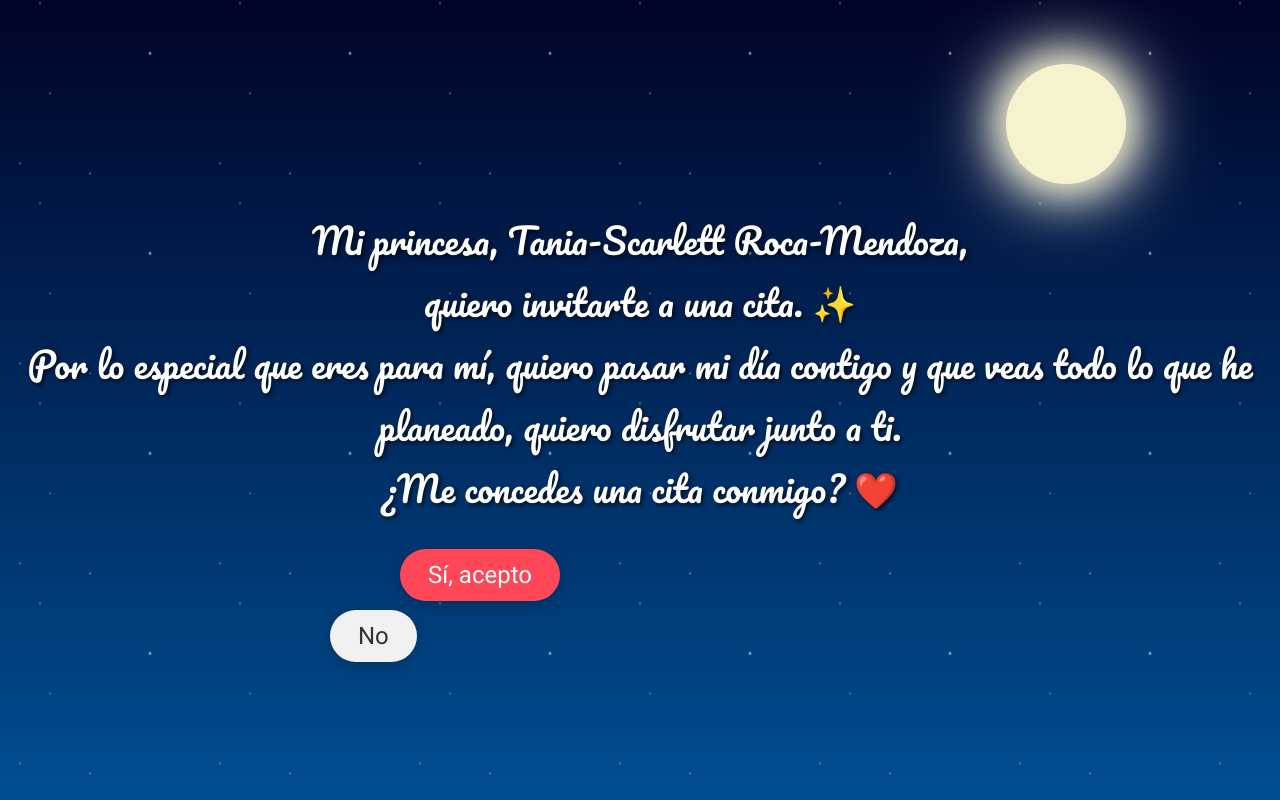
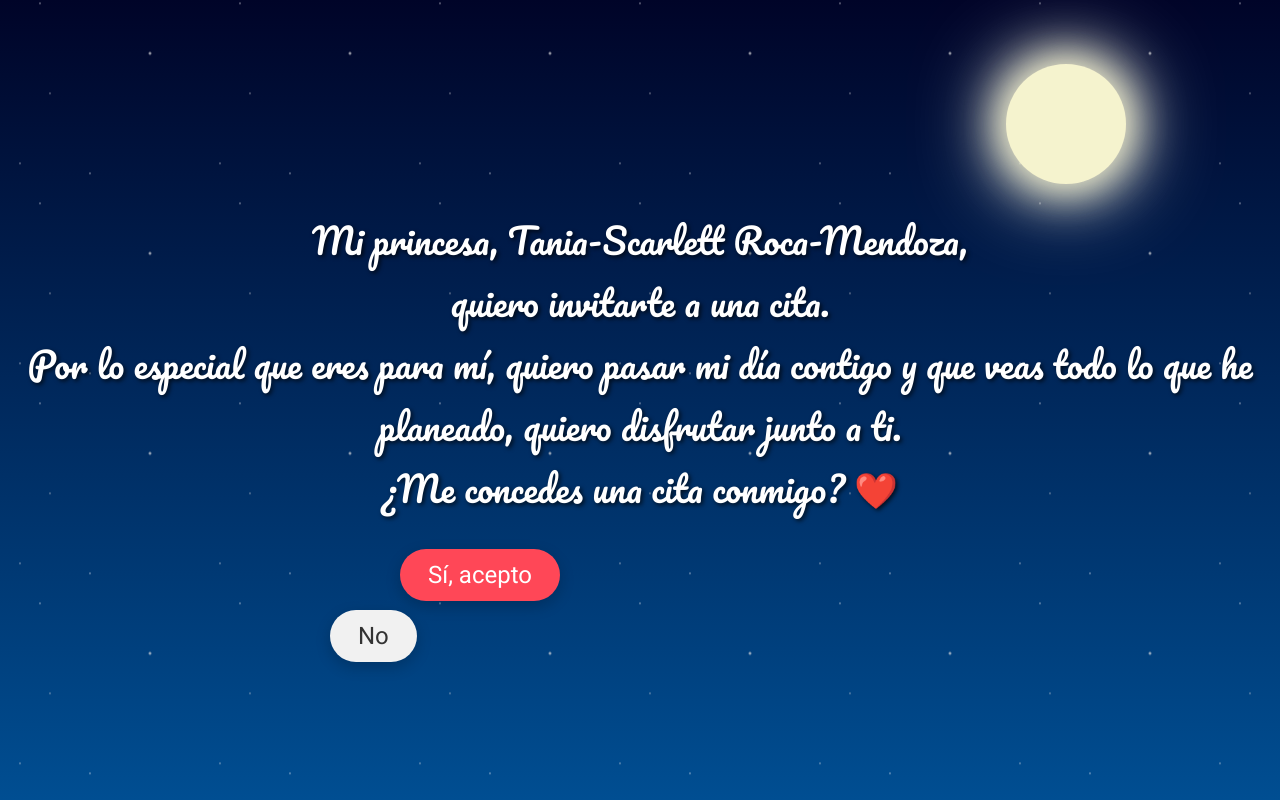
Before and after one commit to Dav1dNAv4/For-Tania, a plain HTML site: page index.html in a window 1280 px wide. Shown: the top 800 px of the page. Drawn offline with Linux system fonts and the light colour scheme.

Commit message:
Update index.html

```diff
--- a/index.html
+++ b/index.html
@@ -19,7 +19,7 @@
     <div class="moon"></div>
 
     <div class="contenedor">
-        <p>Mi princesa, Tania-Scarlett Roca-Mendoza, <br>quiero invitarte a una cita. ✨<br>Por lo especial que eres para mí, quiero pasar mi día contigo y que veas todo lo que he planeado, quiero disfrutar junto a ti.<br>¿Me concedes una cita conmigo? ❤️</p>
+        <p>Mi princesa, Tania-Scarlett Roca-Mendoza, <br>quiero invitarte a una cita. <br>Por lo especial que eres para mí, quiero pasar mi día contigo y que veas todo lo que he planeado, quiero disfrutar junto a ti.<br>¿Me concedes una cita conmigo? ❤️</p>
         <button id="yesBtn">Sí, acepto</button>
         <button id="noBtn">No</button>
     </div>
```
